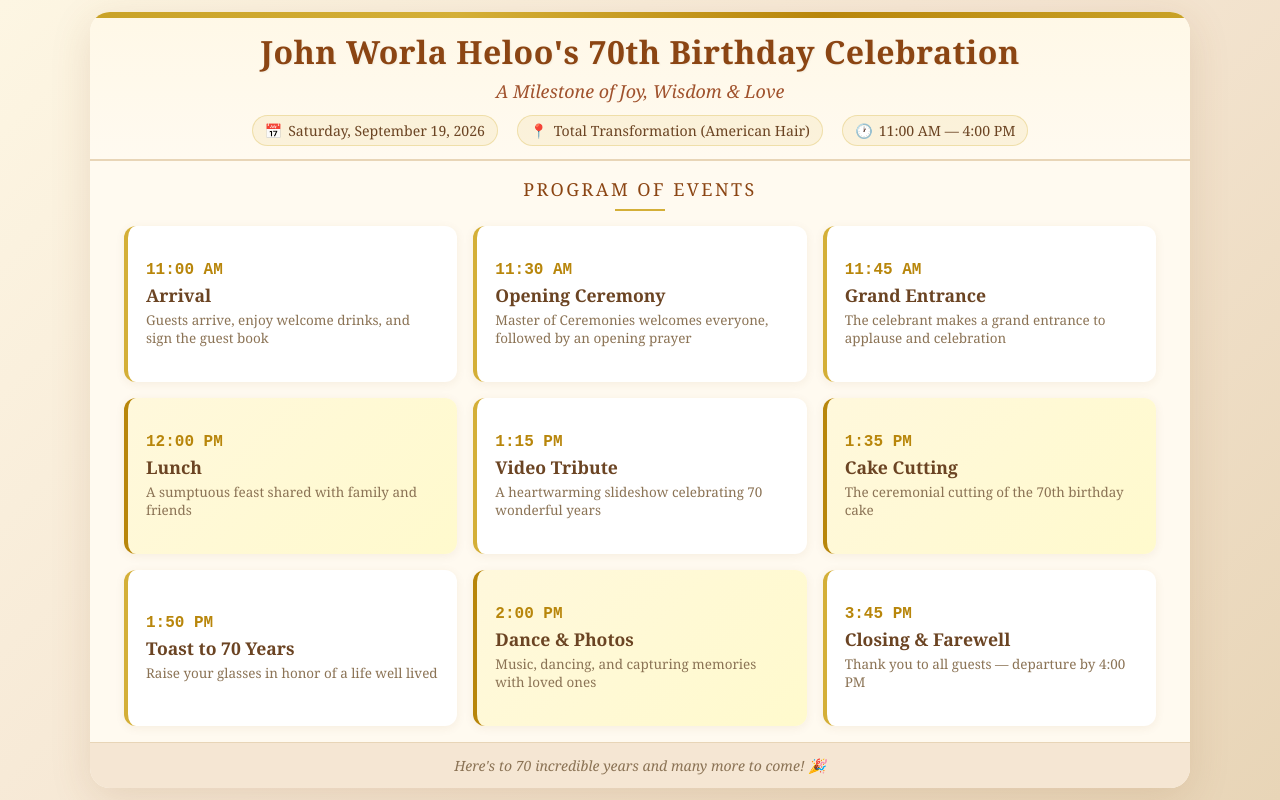
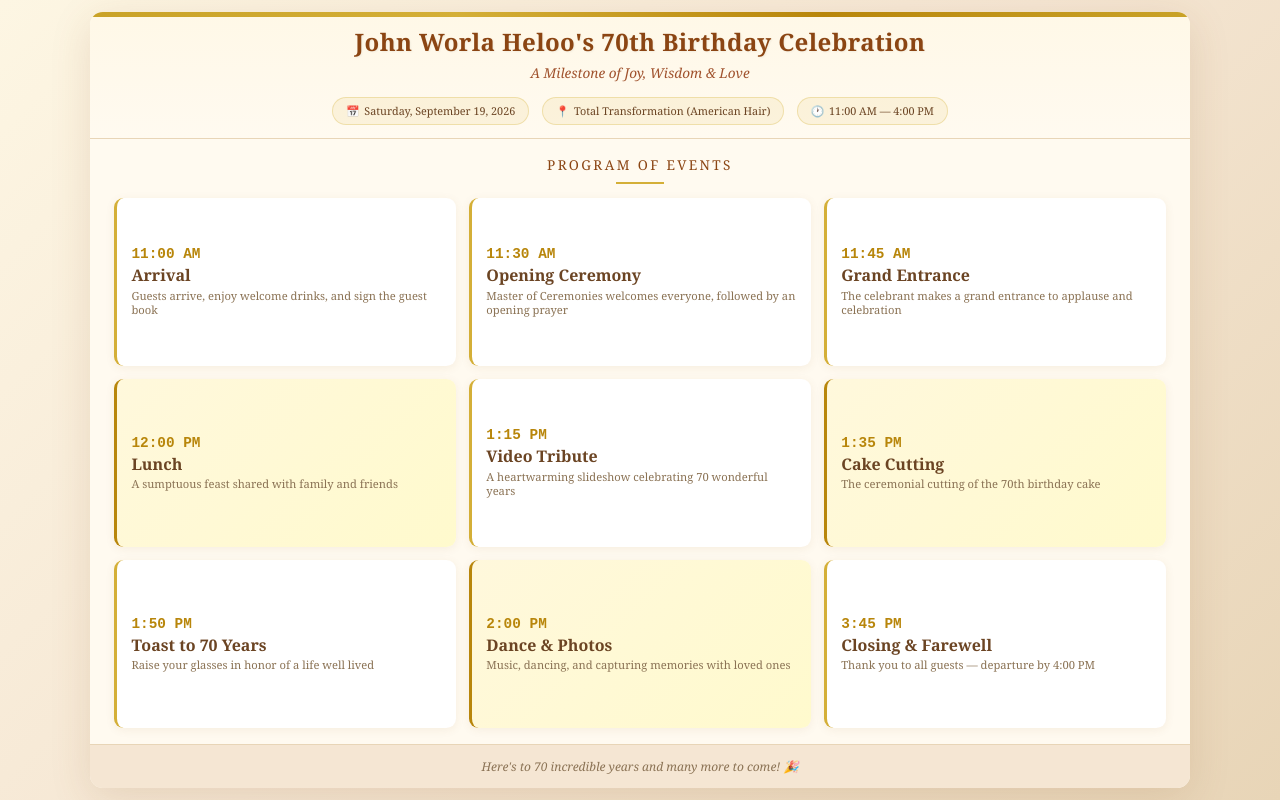
Before and after one commit to helooselassie/dad, a plain HTML site: page index.html in a window 1280 px wide. Drawn offline with Linux system fonts and the light colour scheme.

Commit message:
first commit

```diff
--- a/index.html
+++ b/index.html
@@ -2,7 +2,7 @@
 <html lang="en">
 <head>
     <meta charset="UTF-8">
-    <meta name="viewport" content="width=device-width, initial-scale=1.0">
+    <meta name="viewport" content="width=device-width, initial-scale=1.0, viewport-fit=cover">
     <title>John Worla Heloo's 70th Birthday Celebration</title>
     <style>
         * {
@@ -23,16 +23,17 @@
             display: flex;
             align-items: center;
             justify-content: center;
-            padding: clamp(8px, 1.5vh, 20px);
+            height: 100dvh;
+            padding: 1.5vmin;
         }
 
         .container {
             width: 100%;
             max-width: 1100px;
             height: 100%;
-            max-height: 100vh;
+            max-height: 100%;
             background: #fffaf0;
-            border-radius: 20px;
+            border-radius: 1.6vmin;
             box-shadow: 0 10px 40px rgba(139, 90, 43, 0.15);
             overflow: hidden;
             position: relative;
@@ -46,56 +47,57 @@
             top: 0;
             left: 0;
             right: 0;
-            height: 6px;
+            height: 0.6vmin;
             background: linear-gradient(90deg, #c9a227, #d4af37, #b8860b, #c9a227);
             z-index: 1;
         }
 
         .header {
             text-align: center;
-            padding: clamp(10px, 2.2vh, 28px) 20px clamp(8px, 1.6vh, 18px);
+            padding: 2vmin 3vmin 1.6vmin;
             background: linear-gradient(180deg, #fff8e7 0%, #fffaf0 100%);
-            border-bottom: 2px solid #e8d5b7;
+            border-bottom: 0.2vmin solid #e8d5b7;
             flex-shrink: 0;
         }
 
         .header h1 {
-            font-size: clamp(1.1rem, 2.6vw, 2rem);
+            font-size: 3vmin;
             color: #8b4513;
-            margin-bottom: 6px;
-            letter-spacing: 0.5px;
+            margin-bottom: 0.8vmin;
+            letter-spacing: 0.05vmin;
             text-shadow: 1px 1px 2px rgba(0,0,0,0.05);
+            line-height: 1.2;
         }
 
         .header .subtitle {
-            font-size: clamp(0.85rem, 1.4vw, 1.15rem);
+            font-size: 1.7vmin;
             color: #a0522d;
             font-style: italic;
-            margin-bottom: clamp(8px, 1.6vh, 18px);
+            margin-bottom: 1.8vmin;
         }
 
         .event-details {
             display: flex;
             justify-content: center;
-            gap: clamp(8px, 1.5vw, 24px);
+            gap: 1.6vmin;
             flex-wrap: wrap;
         }
 
         .detail-item {
             display: flex;
             align-items: center;
-            gap: 6px;
-            font-size: clamp(0.72rem, 1.1vw, 0.9rem);
+            gap: 0.6vmin;
+            font-size: 1.35vmin;
             color: #6b4423;
             background: rgba(212, 175, 55, 0.1);
-            padding: 5px 12px;
+            padding: 0.7vmin 1.6vmin;
             border-radius: 25px;
             border: 1px solid rgba(212, 175, 55, 0.3);
             white-space: nowrap;
         }
 
         .schedule {
-            padding: clamp(10px, 2vh, 24px) clamp(16px, 3vw, 34px);
+            padding: 2vmin 3vmin;
             flex: 1;
             min-height: 0;
             display: flex;
@@ -104,62 +106,65 @@
 
         .schedule-title {
             text-align: center;
-            font-size: clamp(0.85rem, 1.4vw, 1.15rem);
+            font-size: 1.7vmin;
             color: #8b4513;
-            margin-bottom: clamp(8px, 1.8vh, 18px);
+            margin-bottom: 1.8vmin;
             text-transform: uppercase;
-            letter-spacing: 2.5px;
+            letter-spacing: 0.3vmin;
             flex-shrink: 0;
         }
 
         .schedule-title::after {
             content: '';
             display: block;
-            width: 50px;
-            height: 2px;
+            width: 6vmin;
+            height: 0.25vmin;
             background: #d4af37;
-            margin: 8px auto 0;
+            margin: 1vmin auto 0;
         }
 
         .timeline {
             display: grid;
             grid-template-columns: repeat(3, 1fr);
-            gap: clamp(8px, 1.4vw, 16px);
+            grid-template-rows: repeat(3, 1fr);
+            gap: 1.6vmin;
             flex: 1;
             min-height: 0;
         }
 
         .event {
             position: relative;
-            padding: clamp(8px, 1.6vh, 16px) clamp(10px, 1.6vw, 18px);
+            padding: 1.6vmin 1.8vmin;
             background: #fff;
-            border-radius: 12px;
-            border-left: 4px solid #d4af37;
+            border-radius: 1.2vmin;
+            border-left: 0.4vmin solid #d4af37;
             box-shadow: 0 2px 10px rgba(139, 90, 43, 0.08);
             display: flex;
             flex-direction: column;
             justify-content: center;
+            overflow: hidden;
         }
 
         .event-time {
-            font-size: clamp(0.8rem, 1.3vw, 1rem);
+            font-size: 1.8vmin;
             font-weight: bold;
             color: #b8860b;
-            margin-bottom: 4px;
+            margin-bottom: 0.5vmin;
             font-family: 'Courier New', monospace;
         }
 
         .event-name {
-            font-size: clamp(0.9rem, 1.5vw, 1.1rem);
+            font-size: 2vmin;
             font-weight: bold;
             color: #6b4423;
-            margin-bottom: 4px;
+            margin-bottom: 0.5vmin;
+            line-height: 1.15;
         }
 
         .event-details-text {
-            font-size: clamp(0.68rem, 1.05vw, 0.85rem);
+            font-size: 1.4vmin;
             color: #8b7355;
-            line-height: 1.35;
+            line-height: 1.3;
         }
 
         .highlight {
@@ -169,28 +174,13 @@
 
         .footer {
             text-align: center;
-            padding: clamp(8px, 1.6vh, 18px);
+            padding: 1.6vmin;
             background: #f5e6d3;
             color: #8b7355;
             font-style: italic;
-            font-size: clamp(0.75rem, 1.1vw, 0.9rem);
+            font-size: 1.5vmin;
             border-top: 1px solid #e8d5b7;
             flex-shrink: 0;
-        }
-
-        @media (max-width: 700px) {
-            .timeline {
-                grid-template-columns: repeat(2, 1fr);
-            }
-        }
-
-        @media (max-width: 420px) {
-            .timeline {
-                grid-template-columns: 1fr;
-            }
-            .event-details {
-                gap: 6px;
-            }
         }
     </style>
 </head>
```
